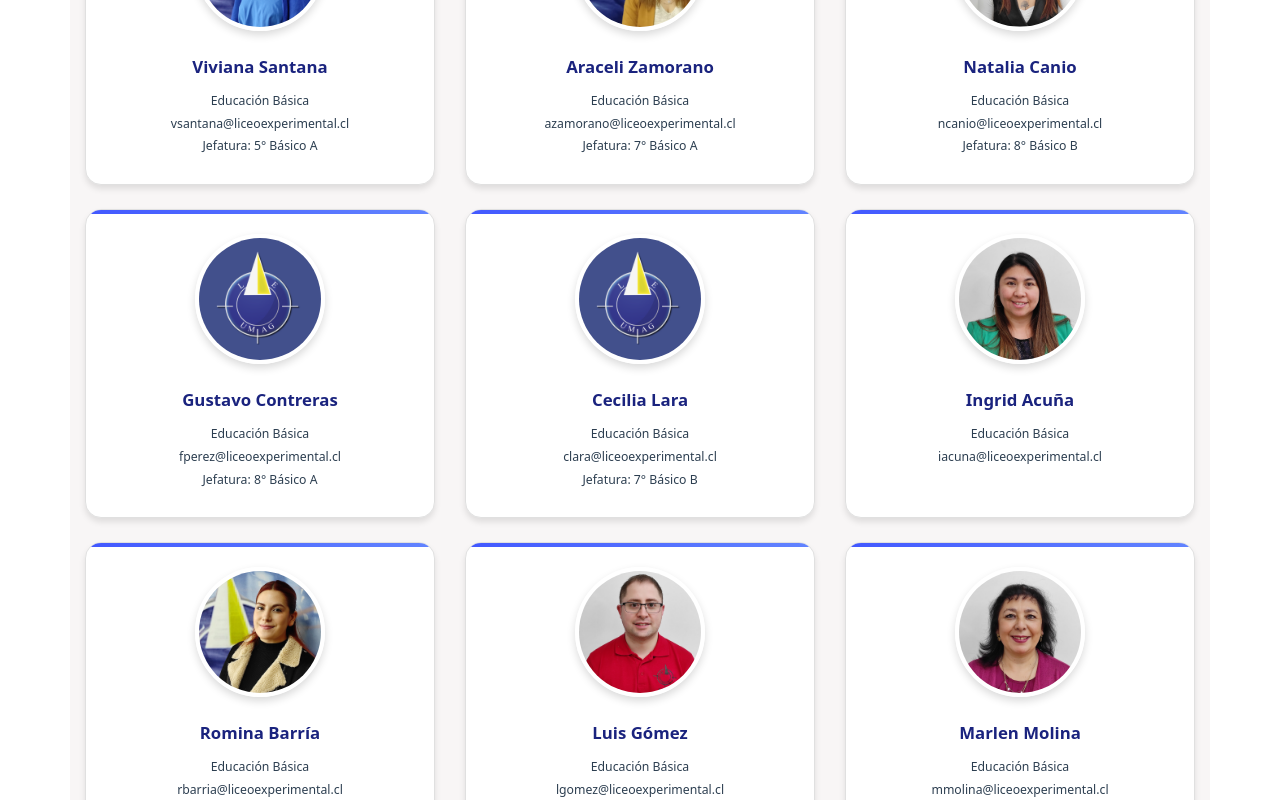
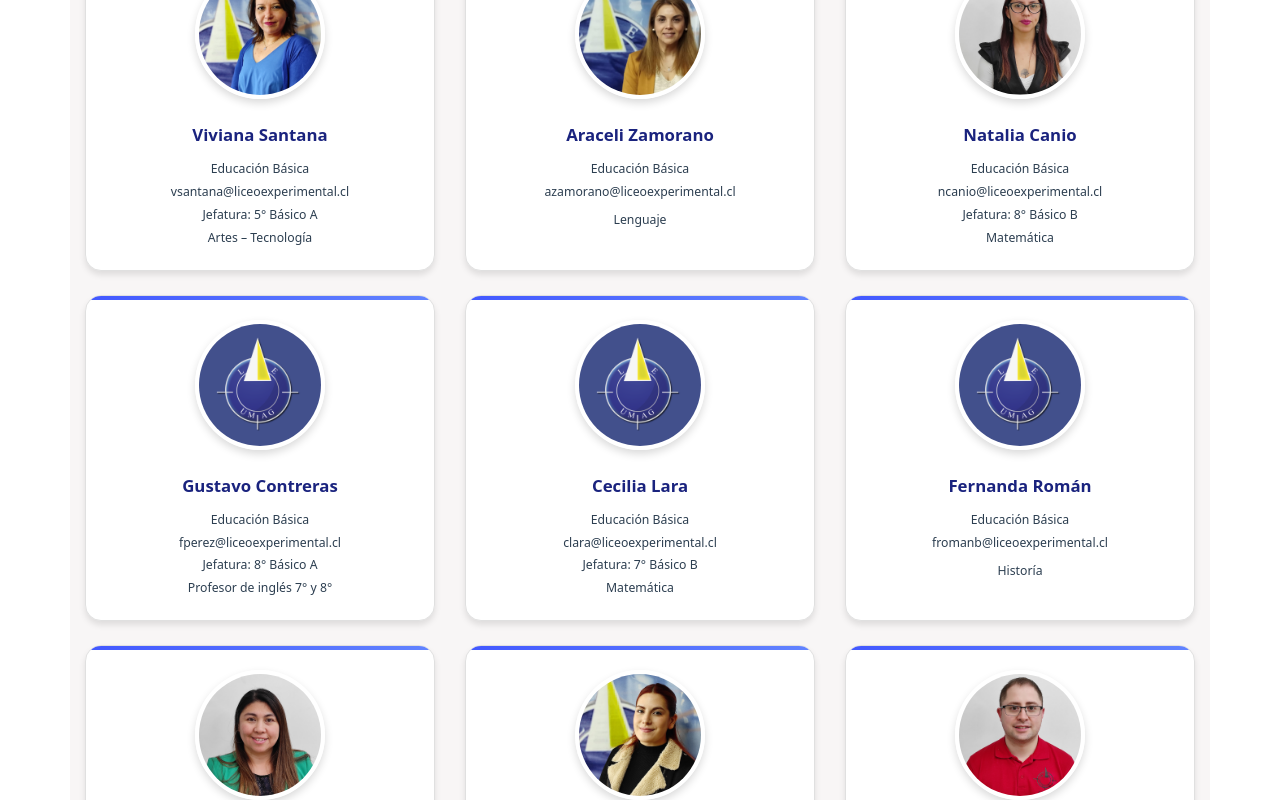
Before and after one commit to LuisSubiabre/leumag, a React (Vite) app: page /Estamentos in a window 1280 px wide. Shown: the part 3980-4780 px from the top of the page. Built offline with nearby package versions, Linux system fonts and the light colour scheme.

Commit message:
feat: orden lista

```diff
--- a/src/data/asistentes.ts
+++ b/src/data/asistentes.ts
@@ -37,16 +37,40 @@ export const equipoAsistentes: Funcionario[] = [
     dpto: "Secretaria Dirección",
   },
   {
-    img: ybahamonde,
-    nombre: "Yasna Bahamonde",
-    correo: "ybahamonde@liceoexperimental.cl",
-    dpto: "Encargada Adquisiciones",
+    img: amarquez,
+    nombre: "Andrea Márquez",
+    correo: "amarquez@liceoexperimental.cl",
+    dpto: "Técnico 2° Básico A",
   },
   {
-    img: gbarria,
-    nombre: "Guillermo Barria",
-    correo: "gbarria@liceoexperimental.cl",
-    dpto: "Asistente RR.HH",
+    img: anaguelquin,
+    nombre: "Andrea Naguelquín",
+    correo: "anaguelquin@liceoexperimental.cl",
+    dpto: "Encargada Tesorería",
+  },
+  {
+    img: avidal,
+    nombre: "Angela Vidal",
+    correo: "avidal@liceoexperimental.cl",
+    dpto: "Inspectora",
+  },
+  {
+    img: demoImage,
+    nombre: "Arielle Guerra",
+    correo: "aguerra@liceoexperimental.cl",
+    dpto: "Inspectora Parvulos",
+  },
+  {
+    img: cgutierrez,
+    nombre: "Carolina Gutiérrez",
+    correo: "cgutierrez@liceoexperimental.cl",
+    dpto: "Encargada de Seguridad ",
+  },
+  {
+    img: cramirez,
+    nombre: "Carolina Ramírez",
+    correo: "cramirez@liceoexperimental.cl",
+    dpto: "Técnico 1° Básico A",
   },
   {
     img: demoImage,
@@ -55,35 +79,10 @@ export const equipoAsistentes: Funcionario[] = [
     dpto: "Técnico 2° Básico B",
   },
   {
-    img: pcardenas,
-    nombre: "Paola Cárdenas",
-    correo: "pcardenas@liceoexperimental.cl",
-    dpto: "Inspectora",
-  },
-  {
-    img: mcarreno,
-    nombre: "Margarita Carreño",
-    correo: "mcarreno@liceoexperimental.cl",
-    dpto: "Inspectora",
-  },
-
-  {
-    img: rcisterna,
-    nombre: "Ronny Cisterna",
-    correo: "rcisterna@liceoexperimental.cl",
-    dpto: "Administrador Establecimiento",
-  },
-  {
-    img: mcortez,
-    nombre: "Maricela Cortéz",
-    correo: "mcortez@liceoexperimental.cl",
-    dpto: "Técnico 1° Básico B",
-  },
-  {
-    img: rfarina,
-    nombre: "Rodrigo Fariña",
-    correo: "rfariña@liceoexperimental.cl",
-    dpto: "TENS",
+    img: demoImage,
+    nombre: "Elizabeth Galindo",
+    correo: "egalindo@liceoexperimental.cl",
+    dpto: "Psicologa Apoyo Convivencia Escolar",
   },
   {
     img: fgodoy,
@@ -98,10 +97,16 @@ export const equipoAsistentes: Funcionario[] = [
     dpto: "Encargado Logística",
   },
   {
-    img: cgutierrez,
-    nombre: "Carolina Gutiérrez",
-    correo: "cgutierrez@liceoexperimental.cl",
-    dpto: "Encargada de Seguridad ",
+    img: fmancilla,
+    nombre: "Francisco Mancilla",
+    correo: "fmancilla@liceoexperimental.cl",
+    dpto: "Encargado Recaudación",
+  },
+  {
+    img: gbarria,
+    nombre: "Guillermo Barria",
+    correo: "gbarria@liceoexperimental.cl",
+    dpto: "Asistente RR.HH",
   },
   {
     img: demoImage,
@@ -110,10 +115,16 @@ export const equipoAsistentes: Funcionario[] = [
     dpto: "Central de Apuntes",
   },
   {
-    img: vhernandez,
-    nombre: "Viviana Hernández",
-    correo: "vhernandez@liceoexperimental.cl",
-    dpto: "Asistente Social",
+    img: mcarreno,
+    nombre: "Margarita Carreño",
+    correo: "mcarreno@liceoexperimental.cl",
+    dpto: "Inspectora",
+  },
+  {
+    img: mcortez,
+    nombre: "Maricela Cortéz",
+    correo: "mcortez@liceoexperimental.cl",
+    dpto: "Técnico 1° Básico B",
   },
   {
     img: mhijerra,
@@ -122,41 +133,10 @@ export const equipoAsistentes: Funcionario[] = [
     dpto: "Inspectora",
   },
   {
-    img: fmancilla,
-    nombre: "Francisco Mancilla",
-    correo: "fmancilla@liceoexperimental.cl",
-    dpto: "Encargado Recaudación",
-  },
-  {
-    img: amarquez,
-    nombre: "Andrea Márquez",
-    correo: "amarquez@liceoexperimental.cl",
-    dpto: "Técnico 2° Básico A",
-  },
-  {
-    img: anaguelquin,
-    nombre: "Andrea Naguelquín",
-    correo: "anaguelquin@liceoexperimental.cl",
-    dpto: "Encargada Tesorería",
-  },
-  {
-    img: cramirez,
-    nombre: "Carolina Ramírez",
-    correo: "cramirez@liceoexperimental.cl",
-    dpto: "Técnico 1° Básico A",
-  },
-  {
     img: mrodriguez,
     nombre: "Miguel Rodríguez",
     correo: "mrodriguez@liceoexperimental.cl",
     dpto: "Encargado Remuneraciones",
-  },
-
-  {
-    img: demoImage,
-    nombre: "Paulina Paredes",
-    correo: "pparedes@liceoexperimental.cl",
-    dpto: "Psicologa Apoyo Convivencia Escolar",
   },
   {
     img: nsanabria,
@@ -165,10 +145,34 @@ export const equipoAsistentes: Funcionario[] = [
     dpto: "Inspectora",
   },
   {
+    img: pcardenas,
+    nombre: "Paola Cárdenas",
+    correo: "pcardenas@liceoexperimental.cl",
+    dpto: "Inspectora",
+  },
+  {
+    img: demoImage,
+    nombre: "Paulina Paredes",
+    correo: "pparedes@liceoexperimental.cl",
+    dpto: "Psicologa Apoyo Convivencia Escolar",
+  },
+  {
+    img: rcisterna,
+    nombre: "Ronny Cisterna",
+    correo: "rcisterna@liceoexperimental.cl",
+    dpto: "Administrador Establecimiento",
+  },
+  {
     img: ssanchez,
     nombre: "Silvia Sánchez",
     correo: "ssanchez@liceoexperimental.cl",
     dpto: "Encargada CRA",
+  },
+  {
+    img: svillegas,
+    nombre: "Silvia Villegas",
+    correo: "svillegas@liceoexperimental.cl",
+    dpto: "Encargada Relaciones Laborales",
   },
   {
     img: svera,
@@ -177,15 +181,15 @@ export const equipoAsistentes: Funcionario[] = [
     dpto: "Portería",
   },
   {
-    img: avidal,
-    nombre: "Angela Vidal",
-    correo: "avidal@liceoexperimental.cl",
-    dpto: "Inspectora",
+    img: vhernandez,
+    nombre: "Viviana Hernández",
+    correo: "vhernandez@liceoexperimental.cl",
+    dpto: "Asistente Social",
   },
   {
-    img: svillegas,
-    nombre: "Silvia Villegas",
-    correo: "svillegas@liceoexperimental.cl",
-    dpto: "Encargada Relaciones Laborales",
+    img: ybahamonde,
+    nombre: "Yasna Bahamonde",
+    correo: "ybahamonde@liceoexperimental.cl",
+    dpto: "Encargada Adquisiciones",
   },
-];
+].sort((a, b) => a.nombre.split(" ")[1].localeCompare(b.nombre.split(" ")[1]));
--- a/src/data/auxiliares.ts
+++ b/src/data/auxiliares.ts
@@ -63,4 +63,4 @@ export const equipoAuxiliar: Funcionario[] = [
     dpto: "Auxiliar",
     more: "",
   },
-];
+].sort((a, b) => a.nombre.split(" ")[1].localeCompare(b.nombre.split(" ")[1]));
--- a/src/data/basica.ts
+++ b/src/data/basica.ts
@@ -138,7 +138,7 @@ export const equipoBasica: Funcionario[] = [
     nombre: "Araceli Zamorano",
     correo: "azamorano@liceoexperimental.cl",
     dpto: "Educación Básica",
-    more: "Jefatura: 7° Básico A",
+    more: "",
     asignatura: "Lenguaje",
   },
   {
@@ -165,6 +165,15 @@ export const equipoBasica: Funcionario[] = [
     more: "Jefatura: 7° Básico B",
     asignatura: "Matemática",
   },
+  {
+    img: demoImage,
+    nombre: " Fernanda Román",
+    correo: "fromanb@liceoexperimental.cl",
+    dpto: "Educación Básica",
+    more: "",
+    asignatura: "Historía",
+  },
+
   {
     img: iacuna,
     nombre: "Ingrid Acuña",
--- a/src/pages/EstamentosPage.jsx
+++ b/src/pages/EstamentosPage.jsx
@@ -129,6 +129,7 @@ const EstamentosPage = () => {
                   correo={member.correo}
                   dpto={member.dpto}
                   more={member.more}
+                  asignatura={member.asignatura}
                 />
               </Col>
             ))}
@@ -156,6 +157,7 @@ const EstamentosPage = () => {
                   correo={member.correo}
                   dpto={member.dpto}
                   more={member.more}
+                  asignatura={member.asignatura}
                 />
               </Col>
             ))}
```
